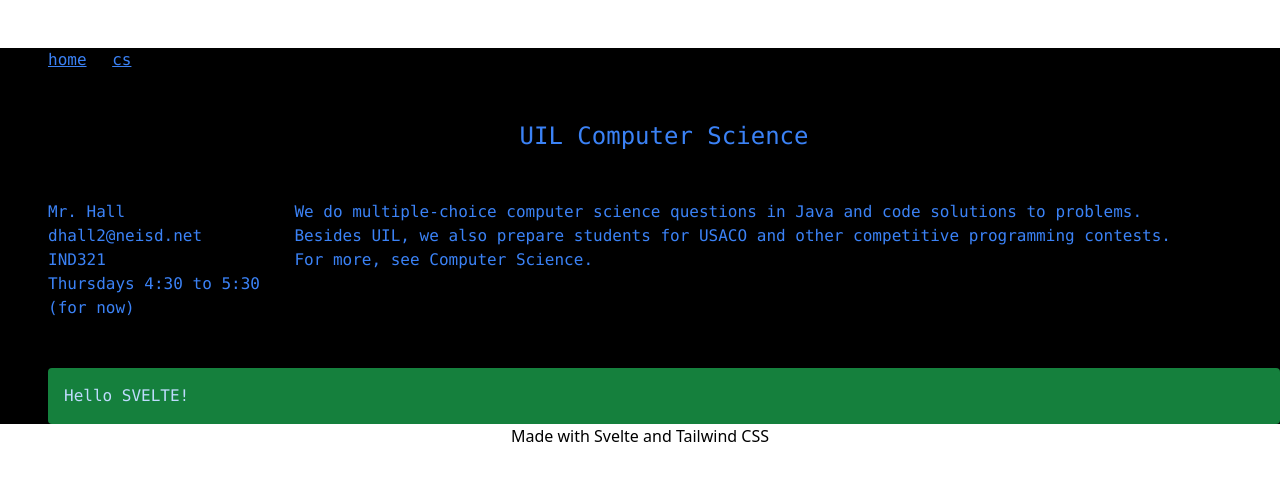
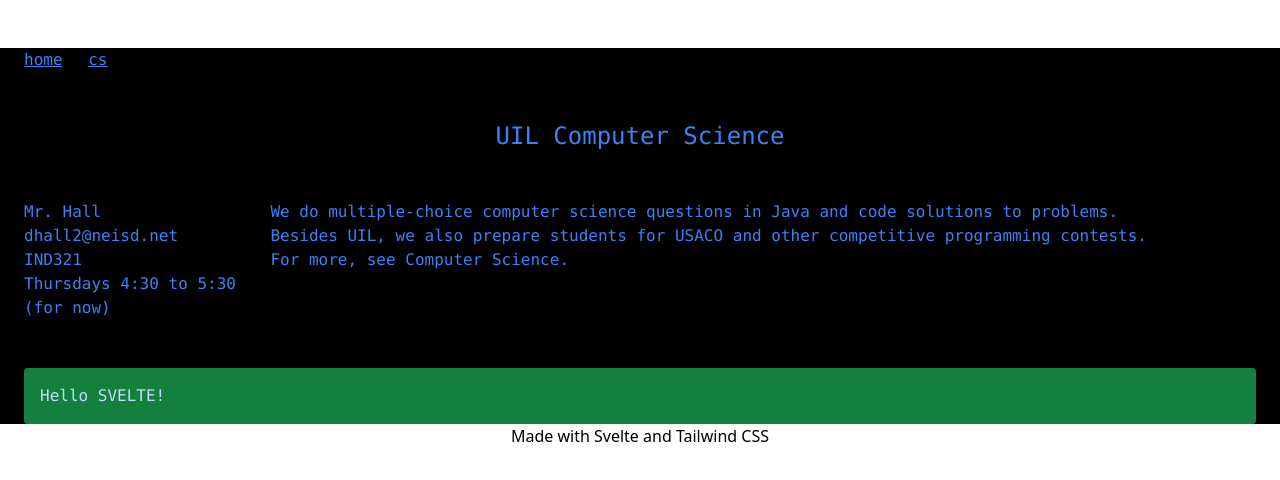
Before and after one commit to renaissancedog/svelteapp, a SvelteKit app: page / in a window 1280 px wide. Shown: the top 480 px of the page. Built offline with nearby package versions, Linux system fonts and the light colour scheme.

Commit message:
Update +page.svelte

```diff
--- a/src/routes/+page.svelte
+++ b/src/routes/+page.svelte
@@ -9,7 +9,7 @@
     <meta name="viewport" content="width=device-width, initial-scale=1">
     <title>Svelte</title>
   </head>
-  <body class="mt-12 ml-12 font-mono">
+  <body class="mt-12 ml-6 mr-6 font-mono">
   <Nav {base}/>
     <main class="text-blue-500 mx-auto">
       <header>
```
